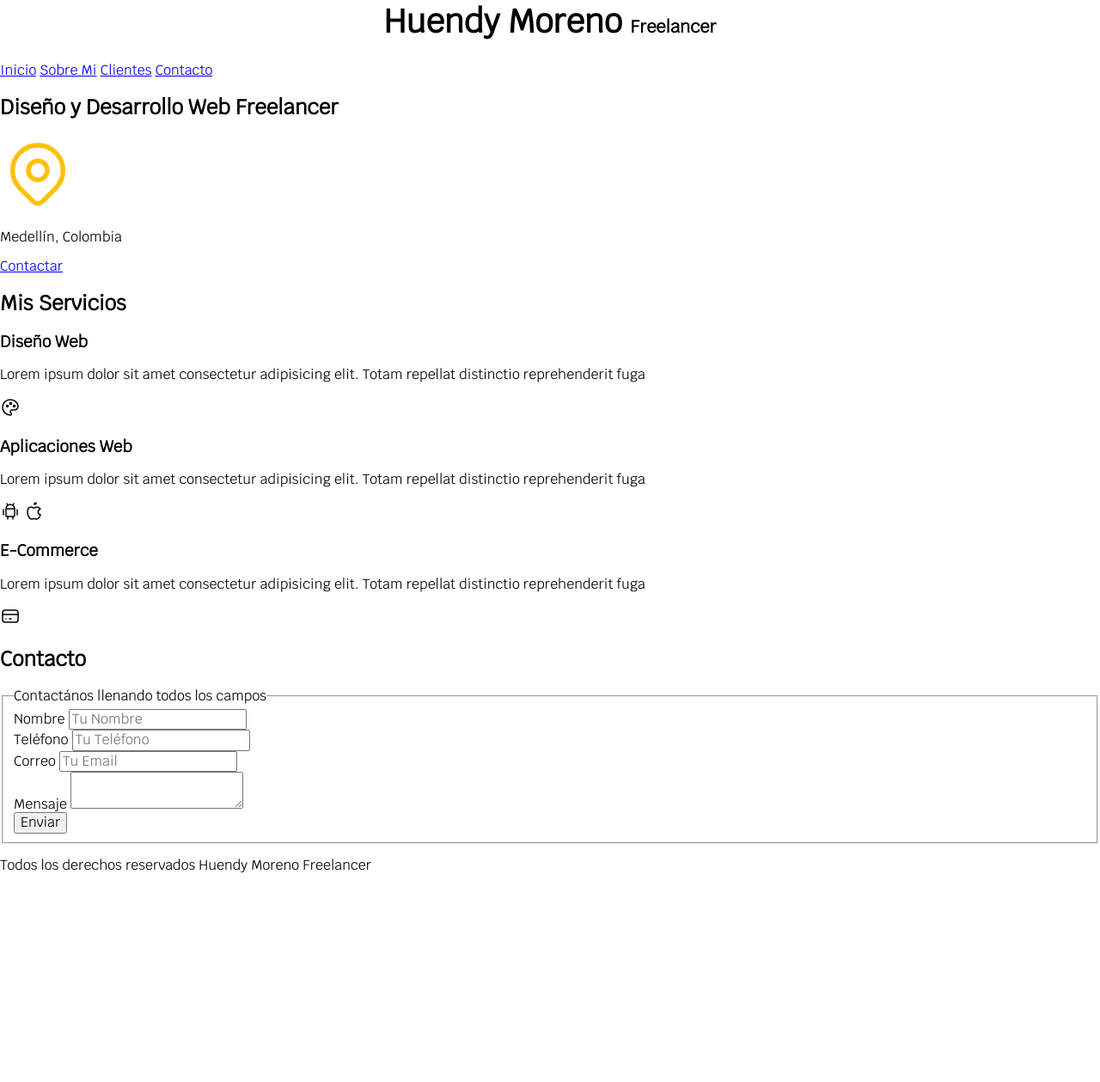
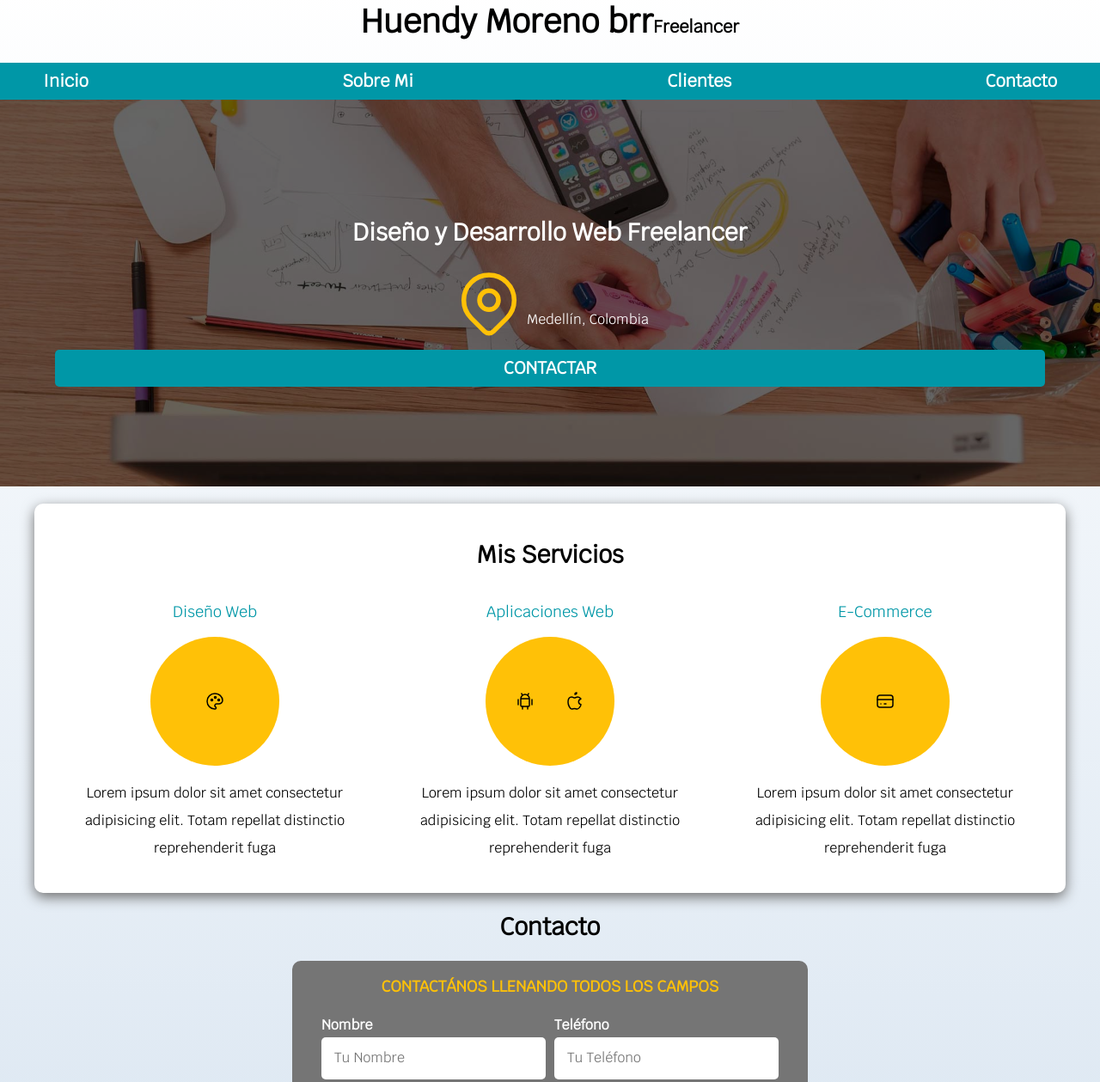
Before and after one commit to HuenDev/html-css-sitio-freelancer, a plain HTML site: page index.html in a window 1280 px wide. Shown: the part 22-1281 px from the top of the page at 86% size. Before the commit the page ends 1072 px from the top, so only its background shows below. Drawn offline with Linux system fonts and the light colour scheme.

Commit message:
Cambios Css y HTML

```diff
--- a/CSS/styles.css
+++ b/CSS/styles.css
@@ -1,30 +1,331 @@
-:root {
+:root
+{
     --blanco: #ffffff;
     --oscuro: #212121;
     --primario: #ffc107;
     --secundario: #0097a7;
     --gris: #757575;
+    --grisClaro: #dfe9f3;
 }
 
+/*Globales*/
 html
 {
     font-size: 62.5%;
+    box-sizing: border-box;
+    scroll-snap-type: y mandatory;
+    /* Hack para Box Model 1*/
+}
+
+/* Scroll Snap */
+.servicios,
+.navegacion-principal,
+.formulario
+{
+    scroll-snap-align: center;
+    scroll-snap-stop: always;
+}
+
+*,
+*:before,
+*:after
+{
+    box-sizing: inherit;
+    /* Hack para Box Model 2*/
 }
 
 body
 {
     font-size: 16px;
     font-family: "Krub", sans-serif;
+    background-image: linear-gradient(to top, var(--grisClaro) 20%, var(--blanco) 100%);
+}
+
+.contenedor
+{
+    max-width: 120rem;
+    margin: 0 auto;
+    /*top y bootom, left y right*/
+}
+
+.boton
+{
+    background-color: var(--secundario);
+    color: var(--blanco);
+    padding: 1rem 3rem;
+    margin-top: 1rem;
+    font-size: 2rem;
+    text-decoration: none;
+    text-transform: uppercase;
+    font-weight: bold;
+    border-radius: 0.5rem;
+    width: 90%;
+    text-align: center;
+    border: none;
+}
+
+.boton:hover
+{
+    cursor: pointer;
+}
+
+@media (min-width: 768)
+{
+    .boton
+    {
+        width: auto;
+    }
+}
+
+.sombra
+{
+    box-shadow: 0px 5px 15px 0px rgba(112, 112, 112, 1);
+
+    background-color: var(--blanco);
+    padding: 2rem;
+    border-radius: 1rem;
+}
+
+/*Tipografía*/
+h1
+{
+    font-size: 3.8rem;
+}
+
+h2
+{
+    font-size: 2.8rem;
+}
+
+h3
+{
+    font-size: 1.8rem;
+}
+
+h1,
+h2,
+h3
+{
+    text-align: center;
 }
 
 
-.titulo
-{
-    text-align: center;
-    font-size: 3.8rem;
-}
-
+/* Titúlos */
 .titulo span
 {
     font-size: 2rem;
 }
+
+
+/* Utilidades */
+.w-100
+{
+    width: 100%;
+}
+
+@media (min-width: 768px)
+{
+    .w-100
+    {
+        width: auto;
+    }
+}
+
+.flex
+{
+    display: flex;
+}
+
+.alinear-derecha
+{
+    justify-content: flex-end;
+}
+
+/* Navegación principal */
+.nav-bg
+{
+    background-color: var(--secundario);
+}
+
+.navegacion-principal
+{
+    display: flex;
+    flex-direction: column;
+    align-items: center;
+
+}
+
+@media (min-width: 768px)
+{
+
+    .navegacion-principal
+    {
+        flex-direction: row;
+        justify-content: space-between;
+    }
+}
+
+.navegacion-principal a
+{
+    padding: 1rem;
+    color: var(--blanco);
+    text-decoration: none;
+    font-size: 2rem;
+    font-weight: 700;
+}
+
+
+.navegacion-principal a:hover
+{
+    background-color: var(--primario);
+    color: var(--oscuro);
+}
+
+/* Hero */
+.hero
+{
+    background-image: url(../image/hero.jpg);
+    background-repeat: no-repeat;
+    background-size: cover;
+    height: 450px;
+    position: relative;
+    margin-bottom: 2rem;
+}
+
+.contenido-hero
+{
+    position: absolute;
+    background-color: rgb(0, 0, 0, 0.6);
+    width: 100%;
+    height: 100%;
+
+    display: flex;
+    flex-direction: column;
+    align-items: center;
+    /*Centra el contenido horizontalmente*/
+    justify-content: center;
+    /*Centra el conenido verticalmente*/
+}
+
+.contenido-hero h2,
+.contenido-hero p
+{
+    color: var(--blanco);
+}
+
+.contenido-hero .ubicacion
+{
+    display: flex;
+    align-items: flex-end;
+}
+
+/* Servicios */
+@media (min-width: 768px)
+{
+    .servicios
+    {
+        display: grid;
+        grid-template-columns: repeat(3, 1fr);
+        column-gap: 1rem;
+    }
+}
+
+.servicio
+{
+    display: flex;
+    flex-direction: column;
+    align-items: center;
+}
+
+.servicio h3
+{
+    color: var(--secundario);
+    font-weight: normal;
+}
+
+.servicio p
+{
+    line-height: 2;
+    text-align: center;
+}
+
+.servicio .iconos
+{
+    height: 15rem;
+    width: 15rem;
+    background-color: var(--primario);
+    border-radius: 50%;
+    display: flex;
+    justify-content: space-evenly;
+    align-items: center;
+}
+
+/* Formulario */
+
+.formulario
+{
+    background-color: var(--gris);
+    width: min(60rem, 100%);
+    /**utilizar el valor mas pequeño*/
+    margin: 0 auto;
+    padding: 2rem;
+    border-radius: 1rem;
+}
+
+.formulario fieldset
+{
+    border: none;
+}
+
+.formulario legend
+{
+    text-align: center;
+    font-size: 1.8rem;
+    text-transform: uppercase;
+    font-weight: 700;
+    margin-bottom: 2rem;
+    color: var(--primario);
+}
+
+@media (min-width: 768px)
+{
+    .contenedor-campos
+    {
+        display: grid;
+        grid-template-columns: repeat(2, 1fr);
+        grid-template-rows: auto, auto, 20rem;
+        column-gap: 1rem;
+    }
+
+    .campo:nth-child(3),
+    .campo:nth-child(4)
+    {
+        grid-column: 1 / 3;
+    }
+}
+
+.campo
+{
+    margin-bottom: 1rem;
+}
+
+.campo label
+{
+    color: var(--blanco);
+    font-weight: bold;
+    margin-bottom: 0.5rem;
+    display: block;
+}
+
+.input-text
+{
+    width: 100%;
+    border: none;
+    padding: 1.5rem;
+    border-radius: 0.5rem;
+}
+
+.footer
+{
+    text-align: center;
+}
--- a/index.html
+++ b/index.html
@@ -6,8 +6,7 @@
     <meta name="viewport" content="width=device-width, initial-scale=1.0">
     <title>Diseñador Freelancer</title>
     <link rel="stylesheet" href="CSS/normalize.css">
-    <link
-        href="https://fonts.googleapis.com/css2?family=Krub&family=Roboto:ital,wght@0,400;700&display=swap"
+    <link href="https://fonts.googleapis.com/css2?family=Krub&family=Roboto:ital,wght@0,400;700&display=swap"
         rel="stylesheet">
     <link rel="preload" href="CSS/styles.css" as="style">
     <link href="CSS/styles.css" rel="stylesheet">
@@ -15,22 +14,27 @@
 
 <body>
     <header>
-        <h1 class="titulo">Huendy Moreno <span>Freelancer</span></h1>
+        <h1 class="titulo">Huendy Moreno brr<span>Freelancer</span></h1>
     </header>
 
-    <nav>
+    <div class="nav-bg">
+        <nav class="navegacion-principal contenedor">
             <a href="#">Inicio</a>
             <a href="#">Sobre Mi</a>
             <a href="#">Clientes</a>
             <a href="#">Contacto</a>
         </nav>
+    </div>
 
-    <section>
+
+    <section class="hero">
+        <div class="contenido-hero">
             <h2>Diseño y Desarrollo Web Freelancer</h2>
+            <!--Map Icon-->
 
-        <!--Map Icon-->
-        <svg xmlns="http://www.w3.org/2000/svg" width="88" height="88" viewBox="0 0 24 24" fill="none" stroke="#ffC107"
-            stroke-width="1.5" stroke-linecap="round" stroke-linejoin="round"
+            <div class="ubicacion">
+                <svg xmlns="http://www.w3.org/2000/svg" width="88" height="88" viewBox="0 0 24 24" fill="none"
+                    stroke="#ffC107" stroke-width="1.5" stroke-linecap="round" stroke-linejoin="round"
                     class="icon icon-tabler icons-tabler-outline icon-tabler-map-pin">
                     <path stroke="none" d="M0 0h24v24H0z" fill="none" />
                     <path d="M9 11a3 3 0 1 0 6 0a3 3 0 0 0 -6 0" />
@@ -38,17 +42,21 @@
                 </svg>
 
                 <p>Medellín, Colombia</p>
+            </div>
 
-        <a href="#">Contactar</a>
+            <a class="boton" href="#">Contactar</a>
+        </div>
+
     </section>
 
-    <main>
+    <main class="contenedor sombra">
         <h2>Mis Servicios</h2>
 
-        <section>
+        <div class="servicios">
+            <section class="servicio">
                 <h3>Diseño Web</h3>
-            <p>Lorem ipsum dolor sit amet consectetur adipisicing elit. Totam repellat distinctio reprehenderit fuga</p>
 
+                <div class="iconos">
                     <!--Palet Icon-->
                     <svg xmlns="http://www.w3.org/2000/svg" width="24" height="24" viewBox="0 0 24 24" fill="none"
                         stroke="#000000" stroke-width="1.5" stroke-linecap="round" stroke-linejoin="round"
@@ -60,12 +68,17 @@
                         <path d="M12.5 7.5m-1 0a1 1 0 1 0 2 0a1 1 0 1 0 -2 0" />
                         <path d="M16.5 10.5m-1 0a1 1 0 1 0 2 0a1 1 0 1 0 -2 0" />
                     </svg>
+                </div>
+
+                <p>Lorem ipsum dolor sit amet consectetur adipisicing elit. Totam repellat distinctio reprehenderit fuga
+                </p>
+
             </section>
 
-        <section>
+            <section class="servicio">
                 <h3>Aplicaciones Web</h3>
-            <p>Lorem ipsum dolor sit amet consectetur adipisicing elit. Totam repellat distinctio reprehenderit fuga</p>
 
+                <div class="iconos">
                     <!--Android Icon-->
                     <svg xmlns="http://www.w3.org/2000/svg" width="24" height="24" viewBox="0 0 24 24" fill="none"
                         stroke="#000000" stroke-width="1.5" stroke-linecap="round" stroke-linejoin="round"
@@ -81,6 +94,7 @@
                     </svg>
 
                     <!--Apple Icon-->
+
                     <svg xmlns="http://www.w3.org/2000/svg" width="24" height="24" viewBox="0 0 24 24" fill="none"
                         stroke="#000000" stroke-width="1.5" stroke-linecap="round" stroke-linejoin="round"
                         class="icon icon-tabler icons-tabler-outline icon-tabler-brand-apple">
@@ -89,13 +103,16 @@
                             d="M8.286 7.008c-3.216 0 -4.286 3.23 -4.286 5.92c0 3.229 2.143 8.072 4.286 8.072c1.165 -.05 1.799 -.538 3.214 -.538c1.406 0 1.607 .538 3.214 .538s4.286 -3.229 4.286 -5.381c-.03 -.011 -2.649 -.434 -2.679 -3.23c-.02 -2.335 2.589 -3.179 2.679 -3.228c-1.096 -1.606 -3.162 -2.113 -3.75 -2.153c-1.535 -.12 -3.032 1.077 -3.75 1.077c-.729 0 -2.036 -1.077 -3.214 -1.077z" />
                         <path d="M12 4a2 2 0 0 0 2 -2a2 2 0 0 0 -2 2" />
                     </svg>
+                </div>
+
+                <p>Lorem ipsum dolor sit amet consectetur adipisicing elit. Totam repellat distinctio reprehenderit fuga
+                </p>
             </section>
 
-        <section>
+            <section class="servicio">
                 <h3>E-Commerce</h3>
-            <p>Lorem ipsum dolor sit amet consectetur adipisicing elit. Totam repellat distinctio reprehenderit fuga</p>
-
                 <!--Card Icon-->
+                <div class="iconos">
                     <svg xmlns="http://www.w3.org/2000/svg" width="24" height="24" viewBox="0 0 24 24" fill="none"
                         stroke="#000000" stroke-width="1.5" stroke-linecap="round" stroke-linejoin="round"
                         class="icon icon-tabler icons-tabler-outline icon-tabler-credit-card">
@@ -105,47 +122,53 @@
                         <path d="M7 15l.01 0" />
                         <path d="M11 15l2 0" />
                     </svg>
+                </div>
 
+                <p>Lorem ipsum dolor sit amet consectetur adipisicing elit. Totam repellat distinctio reprehenderit
+                    fuga
+                </p>
             </section>
+        </div>
     </main>
 
     <section>
         <h2>Contacto</h2>
 
-        <form>
+        <form class="formulario">
             <fieldset>
                 <legend>Contactános llenando todos los campos</legend>
 
-                <div>
+                <div class="contenedor-campos">
+                    <div class="campo">
                         <label>Nombre</label>
-                    <input type="text" placeholder="Tu Nombre">
+                        <input type class="input-text" ="text" placeholder="Tu Nombre">
                     </div>
 
-                <div>
+                    <div class="campo">
                         <label>Teléfono</label>
-                    <input type="tel" placeholder="Tu Teléfono">
+                        <input type class="input-text" ="tel" placeholder="Tu Teléfono">
                     </div>
 
-                <div>
+                    <div class="campo">
                         <label>Correo</label>
-                    <input type="email" placeholder="Tu Email">
+                        <input type class="input-text" ="email" placeholder="Tu Email">
                     </div>
 
-                <div>
+                    <div class="campo">
                         <label>Mensaje</label>
-                    <textarea></textarea>
+                        <textarea class="input-text" ></textarea>
+                    </div>
                 </div>
 
-                <div>
-                    <input type="submit" value="Enviar">
+                <div class="alinear-derecha flex">
+                    <input class="boton w-100" type="submit" value="Enviar">
                 </div>
-
             </fieldset>
 
         </form>
     </section>
 
-    <footer>
+    <footer class="footer">
         <p>Todos los derechos reservados Huendy Moreno Freelancer</p>
     </footer>
 
```
Also changed, not shown: 1 other file. Lines whose indentation alone changed are shown as unchanged.
